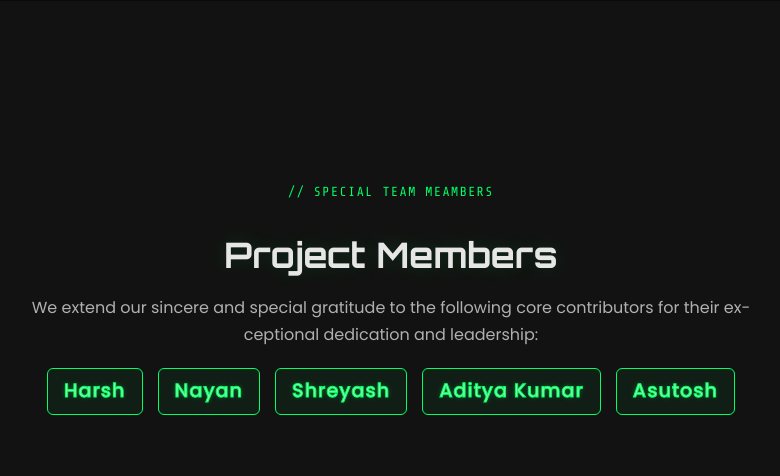
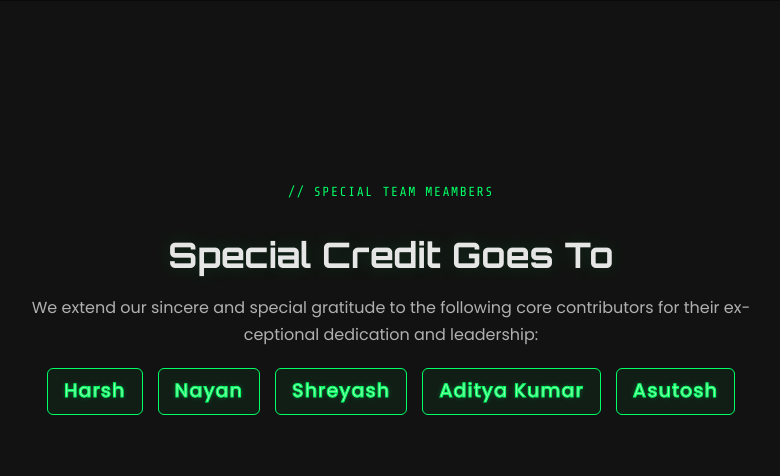
Before and after one commit to pratimask2021996-alt/roht-wheeler-bot, a Flask app: page /creds in a window 1280 px wide. Shown: the part 1229-1705 px from the top of the page, without its empty margins (249-1029 px from the left). Run offline with Flask 3, Linux system fonts and the light colour scheme.

Commit message:
Change heading from 'Project Members' to 'Special Credit Goes To'

```diff
--- a/templates/creds.html
+++ b/templates/creds.html
@@ -79,7 +79,7 @@
     <div class="container">
         <div class="section-heading center">
             <span class="section-label">// Special Team Meambers</span>
-            <h2>Project Members</h2>
+            <h2>Special Credit Goes To</h2>
             <p>We extend our sincere and special gratitude to the following core contributors for their
                 exceptional dedication and leadership:
             </p>
```
